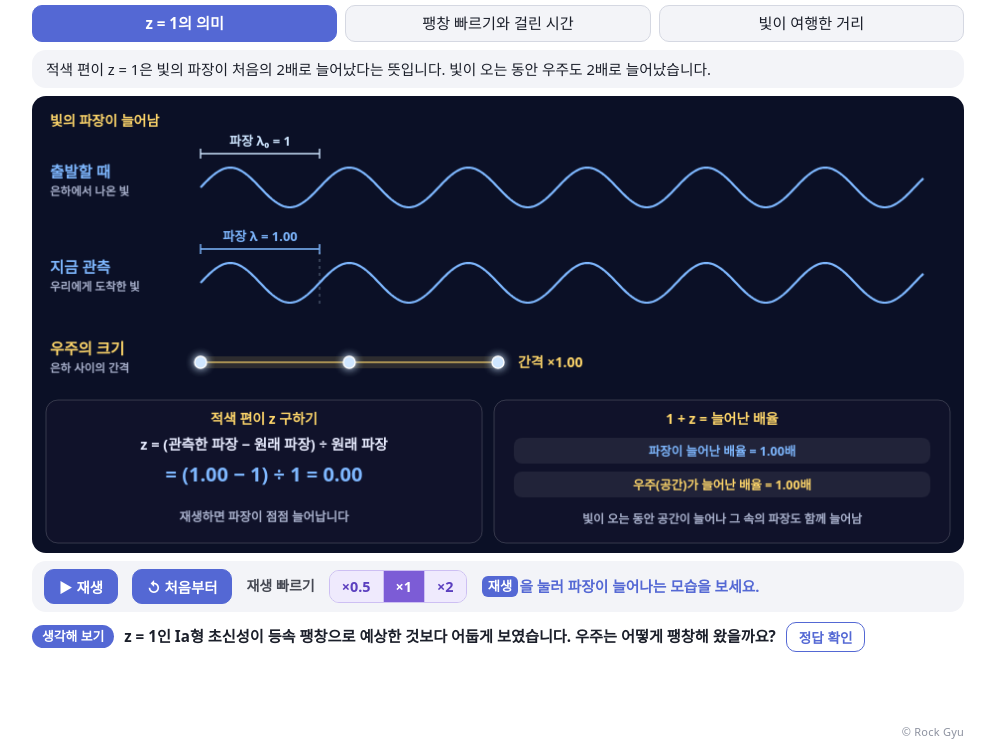
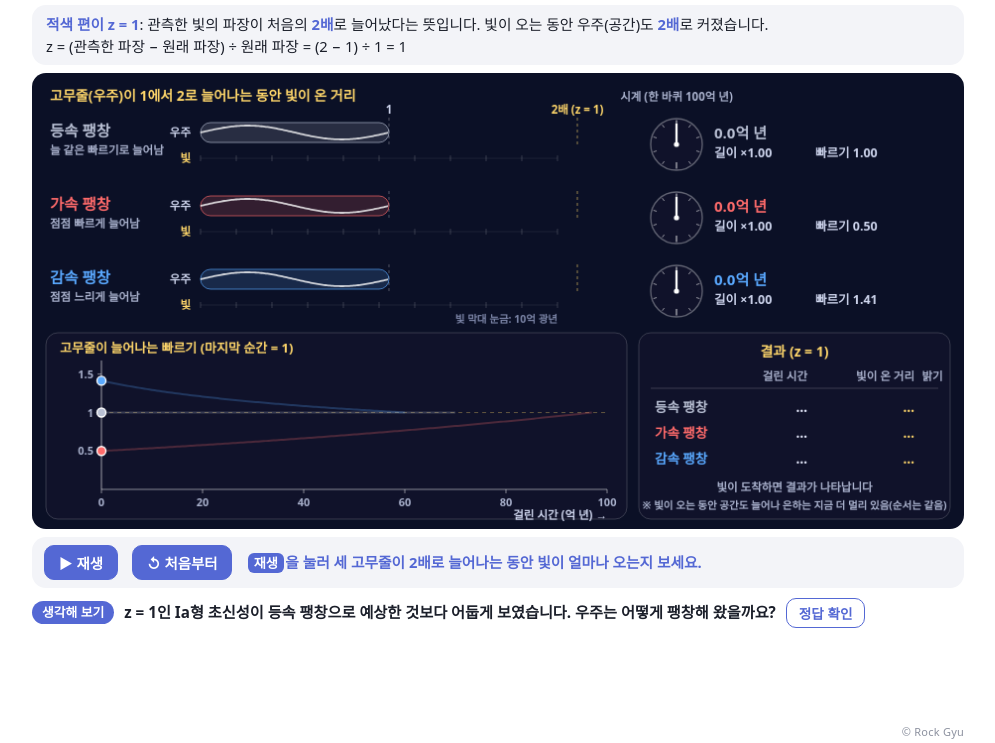
Before and after one commit to RockGyu-Lab/Earth-Test-Lab, a plain HTML site: page accel_universe.html in a window 1280 px wide. Shown: the part 57-800 px from the top of the page, without its empty margins (142-1137 px from the left). Drawn offline with Linux system fonts and the light colour scheme; a web font is replaced by a local one.

Commit message:
가속 팽창하는 우주: 탭을 없애고 한 화면으로 합침(z = 1 의미는 위 설명 상자로, 고무줄 아래에 빛이 온 거리 막대), 재생 빠르기 단추 없앰(1초에 10억 년 고정)
Co-Authored-By: Claude Opus 5.5 <noreply@anthropic.com>

```diff
--- a/accel_universe.html
+++ b/accel_universe.html
@@ -27,9 +27,7 @@ main{max-width:max(560px,min(960px,calc((100dvh - 300px) * 2.043 + 28px)))}
 .back:hover{background:var(--bline)}
 .note{margin-bottom:8px;background:var(--card);border-radius:14px;padding:8px 14px;font-size:.92rem}
 .note p{margin:0}
-.tabs{display:grid;grid-template-columns:repeat(3,1fr);gap:8px;margin:0 0 8px}
-.tabs button{padding:8px 8px;font-size:.95rem;line-height:1.3;border:1px solid var(--bd);border-radius:10px;background:var(--card);color:var(--fg);cursor:pointer}
-.tabs button[aria-selected="true"]{background:var(--acc);border-color:var(--acc);color:var(--on-acc);font-weight:700}
+.note .em{color:var(--acc)}
 canvas{display:block;width:100%;height:auto;aspect-ratio:940/460;border-radius:14px;background:#0b1026;box-shadow:0 0 0 1px var(--frame)}
 /* 그림 아래 조작 줄 */
 .ctl{display:flex;flex-wrap:wrap;gap:8px 14px;align-items:center;margin-top:8px;padding:8px 12px;border-radius:14px;background:var(--card)}
@@ -68,17 +66,11 @@ canvas{display:block;width:100%;height:auto;aspect-ratio:940/460;border-radius:1
 <main>
 <!-- 학습실과 탐구 번호가 정해지면 제목 앞에 <p class="pnum">탐구 NN</p>을 넣고, 돌아가기 링크를 그 학습실 메뉴로 바꿀 것 -->
 <div class="titlebar"><h1>가속 팽창하는 우주</h1><a class="back" href="./index.html">← Earth Test Lab</a></div>
-<div class="tabs" role="tablist" aria-label="학습 메뉴">
- <button role="tab" aria-selected="true">z = 1의 의미</button>
- <button role="tab" aria-selected="false" tabindex="-1">팽창 빠르기와 걸린 시간</button>
- <button role="tab" aria-selected="false" tabindex="-1">빛이 여행한 거리</button>
-</div>
-<div class="note"><p id="note"></p></div>
-<canvas id="cv" width="940" height="460" aria-label="적색 편이 z = 1인 빛의 파장이 두 배로 늘어나는 모습과, 등속·가속·감속 팽창하는 우주가 두 배로 커지는 데 걸리는 시간 비교"></canvas>
+<div class="note"><p><b class="em">적색 편이 z = 1</b>: 관측한 빛의 파장이 처음의 <b class="em">2배</b>로 늘어났다는 뜻입니다. 빛이 오는 동안 우주(공간)도 <b class="em">2배</b>로 커졌습니다.</p>
+<p>z = (관측한 파장 − 원래 파장) ÷ 원래 파장 = (2 − 1) ÷ 1 = 1</p></div>
+<canvas id="cv" width="940" height="460" aria-label="등속·가속·감속 팽창하는 세 고무줄(우주)이 1에서 2로 늘어나는 동안 걸린 시간과 그동안 빛이 온 거리, 늘어나는 빠르기 그래프"></canvas>
 <div class="ctl">
  <button type="button" class="pb" id="play">▶ 재생</button><button type="button" class="pb" id="reset">↺ 처음부터</button>
- <span class="lb">재생 빠르기</span>
- <div class="bs" id="spd" role="group" aria-label="재생 빠르기"><button type="button" aria-pressed="false">×0.5</button><button type="button" class="on" aria-pressed="true">×1</button><button type="button" aria-pressed="false">×2</button></div>
  <span id="cue"></span>
 </div>
 <div class="ask"><span class="tag">생각해 보기</span><p>z = 1인 Ia형 초신성이 등속 팽창으로 예상한 것보다 어둡게 보였습니다. 우주는 어떻게 팽창해 왔을까요?</p><button type="button" class="open-think" id="thb">정답 확인</button></div>
@@ -98,9 +90,9 @@ const M=[
  {nm:'등속 팽창',sub:'늘 같은 빠르기로 늘어남',col:'#b9c0d4',T:70,L:t=>1+t/70,v:t=>1},
  {nm:'가속 팽창',sub:'점점 빠르게 늘어남',col:'#ff6b6b',T:140*Math.LN2,L:t=>Math.exp(t/140),v:t=>Math.exp(t/140)/2},
  {nm:'감속 팽창',sub:'점점 느리게 늘어남',col:'#5aa9ff',T:TN-T0,L:t=>2*Math.pow((t+T0)/TN,2/3),v:t=>Math.pow((t+T0)/TN,-1/3)}];
-// v: 고무줄이 늘어나는 빠르기 dL/dt (마지막 순간 = 1로 나타냄)
-const TMAX=[70,M[1].T,M[1].T];
-let tab=0,t=0,play=false,SP=1;
+// v: 고무줄이 늘어나는 빠르기 dL/dt (마지막 순간 = 1로 나타냄). 빛은 1억 년에 1억 광년을 옴
+const TMAX=M[1].T;
+let t=0,play=false;
 
 // ---------- 그리기 도구 ----------
 const cv=document.getElementById('cv'),ctx=cv.getContext('2d'),W=940,HH=460;
@@ -111,137 +103,77 @@ function rr(x,y,w,h,r,fill,stroke){ctx.beginPath();ctx.roundRect(x,y,w,h,r);if(f
 function line(x1,y1,x2,y2,c,w=1,dash){ctx.beginPath();ctx.setLineDash(dash||[]);ctx.moveTo(x1,y1);ctx.lineTo(x2,y2);ctx.strokeStyle=c;ctx.lineWidth=w;ctx.stroke();ctx.setLineDash([])}
 function dot(x,y,r,c,st){ctx.beginPath();ctx.arc(x,y,r,0,7);ctx.fillStyle=c;ctx.fill();if(st){ctx.strokeStyle=st;ctx.lineWidth=1.4;ctx.stroke()}}
 const f1=v=>v.toFixed(1),f2=v=>v.toFixed(2);
-// 파동: x0부터 길이 len만큼, 파장 lam(px), 진폭 A
 function wave(x0,y,len,lam,A,c,w=2.2){ctx.beginPath();for(let x=0;x<=len;x+=1.5){const yy=y-A*Math.sin(2*Math.PI*x/lam);x?ctx.lineTo(x0+x,yy):ctx.moveTo(x0,yy)}ctx.strokeStyle=c;ctx.lineWidth=w;ctx.stroke()}
-// 위쪽 괄호 + 이름
-function brace(x1,x2,y,s,c){line(x1,y,x2,y,c,1.4);line(x1,y-5,x1,y+5,c,1.4);line(x2,y-5,x2,y+5,c,1.4);T(s,(x1+x2)/2,y-8,{al:'center',c,sz:13})}
 // 시계: 0~100억 년 한 바퀴, 지난 시간만큼 색칠
 function clock(x,y,r,tt,col,done){ctx.beginPath();ctx.arc(x,y,r,0,7);ctx.fillStyle='#10122a';ctx.fill();ctx.strokeStyle='rgba(255,255,255,.35)';ctx.lineWidth=1.4;ctx.stroke();
  const a0=-Math.PI/2,a1=a0+2*Math.PI*Math.min(tt,100)/100;
  if(tt>0){ctx.beginPath();ctx.moveTo(x,y);ctx.arc(x,y,r-3,a0,a1);ctx.closePath();ctx.fillStyle=col+(done?'77':'55');ctx.fill()}
  for(let k=0;k<10;k++){const a=a0+k*Math.PI/5,q=k%5==0?r-8:r-5;line(x+Math.cos(a)*q,y+Math.sin(a)*q,x+Math.cos(a)*(r-1.5),y+Math.sin(a)*(r-1.5),'rgba(255,255,255,.55)',k%5==0?1.6:1)}
  line(x,y,x+Math.cos(a1)*(r-5),y+Math.sin(a1)*(r-5),'#fff',2.2);dot(x,y,2.6,'#fff')}
-function rowName(m,y){T(m.nm,18,y-2,{c:m.col,sz:15.5,w:800});T(m.sub,18,y+16,{c:'#a9b1cc',sz:11.5,w:600})}
 function card(x,y,w,h,title){rr(x,y,w,h,12,'#10122a','rgba(255,255,255,.18)');if(title)T(title,x+w/2,y+24,{al:'center',c:'#ffd76b',sz:14})}
-function pill(x,y,w,s,c,bg){rr(x,y,w,26,8,bg||'rgba(255,255,255,.07)');T(s,x+w/2,y+17.5,{al:'center',c:c||'#e8ecff',sz:12.5})}
-const lerp=(a,b,k)=>a+(b-a)*k;
-function mix(c1,c2,k){const p=s=>[1,3,5].map(i=>parseInt(s.slice(i,i+2),16));const a=p(c1),b=p(c2);return 'rgb('+a.map((v,i)=>Math.round(lerp(v,b[i],k))).join(',')+')'}
 
-// ---------- 탭 1: z = 1의 의미 ----------
-function draw1(){const L=1+Math.min(t,70)/70,k=L-1,X=170,LEN=730,LAM=120;
- T('빛의 파장이 늘어남',18,30,{c:'#ffd76b',sz:14});
- // 출발할 때의 파동
- rowName({nm:'출발할 때',sub:'은하에서 나온 빛',col:'#7fb8ff'},84);
- wave(X,92,LEN,LAM,20,'#7fb8ff');brace(X,X+LAM,58,'파장 λ₀ = 1','#cfe6ff');
- // 지금 관측한 파동
- const col=mix('#7fb8ff','#ff6b6b',k);
- rowName({nm:'지금 관측',sub:'우리에게 도착한 빛',col:col},180);
- line(X+LAM,150,X+LAM,212,'rgba(207,230,255,.45)',1,[3,4]);
- wave(X,188,LEN,LAM*L,20,col);brace(X,X+LAM*L,154,`파장 λ = ${f2(L)}`,col);
- // 우주(공간)의 크기
- rowName({nm:'우주의 크기',sub:'은하 사이의 간격',col:'#ffd76b'},262);
- const U=150;ctx.lineCap='round';line(X,268,X+U*2*L,268,'rgba(255,215,107,.14)',12);line(X,268,X+U*2*L,268,'rgba(255,215,107,.6)',2);ctx.lineCap='butt';
- for(let j=0;j<=2;j++){const x=X+j*U*L;ctx.shadowColor='#cfe6ff';ctx.shadowBlur=8;dot(x,268,6,'#cfe6ff','#fff');ctx.shadowBlur=0}
-
- T(`간격 ×${f2(L)}`,X+U*2*L+20,273,{c:'#ffd76b',sz:14});
- // 아래: 식 정리
- card(14,306,440,144,'적색 편이 z 구하기');
- T('z = (관측한 파장 − 원래 파장) ÷ 원래 파장',234,356,{al:'center',sz:14.5,c:'#e8ecff'});
- T(`= (${f2(L)} − 1) ÷ 1 = ${f2(L-1)}`,234,388,{al:'center',sz:20,w:800,c:col});
- T(k>=1?'파장이 2배가 되면 z = 1':'재생하면 파장이 점점 늘어납니다',234,428,{al:'center',sz:12.5,c:'#a9b1cc',w:600});
- card(466,306,460,144,'1 + z = 늘어난 배율');
- pill(486,344,420,`파장이 늘어난 배율 = ${f2(L)}배`,col);
- pill(486,378,420,`우주(공간)가 늘어난 배율 = ${f2(L)}배`,'#ffd76b');
- T('빛이 오는 동안 공간이 늘어나 그 속의 파장도 함께 늘어남',696,430,{al:'center',sz:12,c:'#a9b1cc',w:600})}
-
-// ---------- 탭 2: 팽창 빠르기와 걸린 시간 ----------
-const X0=170,U2=190,RY=[78,150,222];
-function draw2(){T('고무줄(우주)이 1에서 2로 늘어나는 동안 걸린 시간',18,30,{c:'#ffd76b',sz:14});
- line(X0+U2,44,X0+U2,244,'rgba(255,255,255,.28)',1,[4,4]);line(X0+U2*2,44,X0+U2*2,244,'rgba(255,215,107,.5)',1,[4,4]);
- T('1',X0+U2,40,{al:'center',c:'#cfd6ee',sz:12});T('2 (z = 1)',X0+U2*2,40,{al:'center',c:'#ffd76b',sz:12});
- T('시계 (한 바퀴 100억 년)',650,30,{al:'center',c:'#a9b1cc',sz:11.5,w:600});
- M.forEach((m,i)=>{const y=RY[i],tt=Math.min(t,m.T),L=m.L(tt),done=t>=m.T;rowName(m,y);
-  // 두꺼운 고무줄 + 그 위의 한 파장
-  rr(X0,y-12,U2*L,24,12,m.col+'2a',m.col+'aa');
-  wave(X0,y,U2*L,U2*L,8,'#ffffffcc',1.8);dot(X0,y,3.5,'#fff');
-  clock(650,y,26,tt,m.col,done);
-  T(`${f1(tt)}억 년`,688,y-4,{c:m.col,sz:15,w:800});
-  T(done?'2배 도착!':`길이 ×${f2(L)}`,688,y+15,{c:done?'#ffd76b':'#cfd6ee',sz:12.5,w:600});
-  T(`빠르기 ${f2(m.v(tt))}`,790,y+15,{c:'#cfd6ee',sz:12.5,w:600})});
+// ---------- 그림 ----------
+const X0=170,U=190,PL=3.6,BY=[60,134,208];   // U: 고무줄 길이 1의 px, PL: 1억 광년의 px, BY: 고무줄 줄의 y (빛 막대는 그 아래 26px)
+function draw(){ctx.clearRect(0,0,W,HH);
+ T('고무줄(우주)이 1에서 2로 늘어나는 동안 빛이 온 거리',18,28,{c:'#ffd76b',sz:14});
+ T('시계 (한 바퀴 100억 년)',650,28,{al:'center',c:'#a9b1cc',sz:11.5,w:600});
+ M.forEach((m,i)=>{const y=BY[i],ly=y+26,tt=Math.min(t,m.T),L=m.L(tt),done=t>=m.T;
+  T(m.nm,18,y+4,{c:m.col,sz:15.5,w:800});T(m.sub,18,y+22,{c:'#a9b1cc',sz:11.5,w:600});
+  // 고무줄(우주)과 그 위의 한 파장, 길이 1과 2 표시
+  T('우주',X0-10,y+4,{al:'right',c:'#cfd6ee',sz:11.5,w:600});
+  rr(X0,y-10,U*L,20,10,m.col+'2a',m.col+'aa');wave(X0,y,U*L,U*L,7,'#ffffffcc',1.8);
+  line(X0+U,y-15,X0+U,y+15,'rgba(255,255,255,.3)',1,[3,3]);line(X0+U*2,y-15,X0+U*2,y+15,'rgba(255,215,107,.6)',1,[3,3]);
+  if(i==0){T('1',X0+U,y-19,{al:'center',c:'#cfd6ee',sz:11.5});T('2배 (z = 1)',X0+U*2,y-19,{al:'center',c:'#ffd76b',sz:11.5})}
+  // 빛이 온 거리: 모두 같은 빠르기로 자라다가 고무줄이 2배가 되면 멈춤
+  T('빛',X0-10,ly+4,{al:'right',c:'#ffd76b',sz:11.5});
+  for(let d=0;d<=100;d+=10)line(X0+d*PL,ly-3,X0+d*PL,ly+3,'rgba(255,255,255,.18)',1);
+  line(X0,ly,X0+100*PL,ly,'rgba(255,255,255,.08)',1);
+  if(tt>0){ctx.lineCap='round';line(X0,ly,X0+tt*PL,ly,done?'rgba(255,215,107,.85)':'rgba(255,215,107,.6)',5);ctx.lineCap='butt';
+   if(!done){ctx.shadowColor='#ffd76b';ctx.shadowBlur=10;dot(X0+tt*PL,ly,5,'#ffd76b','#7a5a00');ctx.shadowBlur=0}
+   else T(`${f1(m.T)}억 광년`,X0+tt*PL+10,ly+4,{c:'#ffd76b',sz:12})}
+  // 오른쪽: 시계와 숫자
+  clock(650,y+12,26,tt,m.col,done);
+  T(`${f1(tt)}억 년`,688,y+6,{c:m.col,sz:15,w:800});
+  T(done?'2배 도착!':`길이 ×${f2(L)}`,688,y+25,{c:done?'#ffd76b':'#cfd6ee',sz:12.5,w:600});
+  T(`빠르기 ${f2(m.v(tt))}`,790,y+25,{c:'#cfd6ee',sz:12.5,w:600})});
+ T('빛 막대 눈금: 10억 광년',X0+100*PL,BY[2]+44,{al:'right',c:'#7d86a8',sz:10.5,w:600});
  // 아래 왼쪽: 늘어나는 빠르기 그래프
- rr(14,256,586,194,12,'#10122a','rgba(255,255,255,.18)');
- const gx0=70,gx1=580,gy0=420,gy1=290,gx=s=>gx0+s/100*(gx1-gx0),gy=v=>gy0-v/1.6*(gy0-gy1);
- T('고무줄이 늘어나는 빠르기 (마지막 순간 = 1)',28,276,{c:'#ffd76b',sz:13});
+ rr(14,262,586,188,12,'#10122a','rgba(255,255,255,.18)');
+ const gx0=70,gx1=580,gy0=420,gy1=296,gx=s=>gx0+s/100*(gx1-gx0),gy=v=>gy0-v/1.6*(gy0-gy1);
+ T('고무줄이 늘어나는 빠르기 (마지막 순간 = 1)',28,282,{c:'#ffd76b',sz:13});
  line(gx0,gy0,gx1,gy0,'rgba(255,255,255,.5)',1.2);line(gx0,gy0,gx0,gy1-6,'rgba(255,255,255,.5)',1.2);
- for(let s=0;s<=100;s+=20){line(gx(s),gy0,gx(s),gy0+4,'rgba(255,255,255,.5)');T(s?s+'':'0',gx(s),gy0+17,{al:'center',sz:11,c:'#a9b1cc',w:600})}
+ for(let s=0;s<=100;s+=20){line(gx(s),gy0,gx(s),gy0+4,'rgba(255,255,255,.5)');T(s+'',gx(s),gy0+17,{al:'center',sz:11,c:'#a9b1cc',w:600})}
  T('걸린 시간 (억 년) →',gx1,gy0+30,{al:'right',sz:11.5,c:'#cfd6ee',w:600});
  [0.5,1,1.5].forEach(v=>{line(gx0-4,gy(v),gx0,gy(v),'rgba(255,255,255,.5)');T(v+'',gx0-8,gy(v)+4,{al:'right',sz:11,c:'#a9b1cc',w:600})});
  line(gx0,gy(1),gx1,gy(1),'rgba(255,215,107,.35)',1,[4,4]);
- M.forEach(m=>{const pth=(a,b,c,w)=>{ctx.beginPath();for(let s=a;s<=b+1e-9;s+=.5){const x=gx(Math.min(s,b)),y=gy(m.v(Math.min(s,b)));s==a?ctx.moveTo(x,y):ctx.lineTo(x,y)}ctx.strokeStyle=c;ctx.lineWidth=w;ctx.stroke()};
-  pth(0,m.T,m.col+'40',2);const tt=Math.min(t,m.T);if(tt>0)pth(0,tt,m.col,2.8);
-  dot(gx(tt),gy(m.v(tt)),4.5,m.col,'#fff')});
- if(t>=M[1].T)T('마지막 순간의 빠르기는 셋 다 같음',gx(68),gy(1)-10,{al:'center',sz:12,c:'#ffd76b'});
- // 아래 오른쪽: 핵심
- card(612,256,314,194,'핵심');
- pill(626,292,286,'z = 1: 세 고무줄 모두 1 → 2배');
- pill(626,324,286,'마지막 순간의 빠르기는 셋 다 같음');
- pill(626,356,286,'처음에 느리게 늘어날수록 오래 걸림','#ffd76b','rgba(255,215,107,.12)');
- M.forEach((m,i)=>{const x=626+i*97,done=t>=m.T;rr(x,392,92,46,8,m.col+'22',m.col+'88');
-  T(m.nm.slice(0,2),x+46,410,{al:'center',c:m.col,sz:12.5});T(done?f1(m.T)+'억 년':'…',x+46,430,{al:'center',c:'#fff',sz:13.5,w:800})})}
-
-// ---------- 탭 3: 빛이 여행한 거리 ----------
-const P3=5;   // px / 억 광년
-function draw3(){T('빛은 어느 우주에서나 같은 빠르기로 옴',18,30,{c:'#ffd76b',sz:14});
- for(let d=0;d<=100;d+=10){const x=X0+d*P3;line(x,48,x,244,'rgba(255,255,255,'+(d%50?'.07':'.16')+')',1);if(d%20==0)T(d?d+'':'0',x,46,{al:'center',sz:11,c:'#a9b1cc',w:600})}
- T('억 광년',X0+100*P3+8,46,{sz:11,c:'#a9b1cc',w:600});
- T('시계',715,30,{al:'center',c:'#a9b1cc',sz:11.5,w:600});
- M.forEach((m,i)=>{const y=RY[i],d=m.T,tt=Math.min(t,d),arr=t>=d,gx=X0+d*P3,px=X0+(d-tt)*P3;rowName(m,y);
-  line(X0,y,gx,y,'rgba(255,255,255,.18)',1.2);
-  dot(X0,y,3.5,'#fff');if(i==0)T('우리',X0,y-12,{al:'center',c:'#cfe6ff',sz:11.5});
-  // 은하(초신성)
-  ctx.shadowColor=m.col;ctx.shadowBlur=12;dot(gx,y,7,m.col,'#fff');ctx.shadowBlur=0;
-  // 빛: 은하에서 출발해 일정한 빠르기로 우리에게 옴
-  if(t>0){line(px,y,gx,y,'rgba(255,215,107,.5)',3);if(!arr){ctx.shadowColor='#ffd76b';ctx.shadowBlur=10;dot(px,y,5,'#ffd76b','#7a5a00');ctx.shadowBlur=0}}
-  clock(715,y,24,tt,m.col,arr);
-  T(`${f1(tt)}억 년`,750,y-4,{c:m.col,sz:15,w:800});
-  T(arr?`거리 ${f1(d)}억 광년`:'빛이 오는 중',750,y+15,{c:arr?'#ffd76b':'#cfd6ee',sz:12.5,w:600})});
- // 아래 왼쪽: 거리 계산
- card(14,256,586,194,'빛이 여행한 거리 = 빛의 속도 × 걸린 시간');
- const cx=[40,250,470];T('우주',cx[0],302,{sz:12,c:'#a9b1cc',w:600});T('걸린 시간',cx[1],302,{al:'right',sz:12,c:'#a9b1cc',w:600});T('빛이 여행한 거리',cx[2],302,{al:'right',sz:12,c:'#a9b1cc',w:600});
- line(30,310,584,310,'rgba(255,255,255,.18)');
- M.forEach((m,i)=>{const y=334+i*28,arr=t>=m.T;T(m.nm,cx[0],y,{c:m.col,sz:14});T(arr?f1(m.T)+'억 년':'…',cx[1],y,{al:'right',sz:14});T(arr?f1(m.T)+'억 광년':'…',cx[2],y,{al:'right',sz:14,c:'#ffd76b'})});
- T('※ 빛이 오는 동안에도 공간이 늘어나므로 은하는 지금 이보다 더 멀리 있습니다.',30,420,{sz:11.5,c:'#a9b1cc',w:600});
- T('   그래도 빛이 오래 걸린 은하일수록 더 멀다는 순서는 같습니다.',30,438,{sz:11.5,c:'#a9b1cc',w:600});
- // 아래 오른쪽: 초신성의 밝기
- card(612,256,314,194,'Ia형 초신성의 밝기');
- M.forEach((m,i)=>{const x=666+i*104,y=338,arr=t>=m.T,b=Math.pow(60.3/m.T,2);
-  if(arr){const g=ctx.createRadialGradient(x,y,0,x,y,34*b);g.addColorStop(0,'rgba(255,250,230,'+Math.min(1,b)+')');g.addColorStop(1,'rgba(255,250,230,0)');ctx.fillStyle=g;ctx.beginPath();ctx.arc(x,y,34*b,0,7);ctx.fill();dot(x,y,3*Math.sqrt(b)+1,'#fff')}
-  else T('?',x,y+6,{al:'center',sz:18,c:'#5a6080'});
-  T(m.nm.slice(0,2),x,388,{al:'center',c:m.col,sz:13})});
- T(t>=M[1].T?'멀수록 어둡게 보임':'빛이 도착하면 밝기를 비교',769,418,{al:'center',sz:12.5,c:t>=M[1].T?'#ffd76b':'#a9b1cc'});
- if(t>=M[1].T)T('→ 가속 팽창 우주의 초신성이 가장 어두움',769,438,{al:'center',sz:12,c:'#ffd76b'})}
-
-function draw(){ctx.clearRect(0,0,W,HH);[draw1,draw2,draw3][tab]()}
+ M.forEach(m=>{const pth=(b,c,w)=>{ctx.beginPath();for(let s=0;s<=b+1e-9;s+=.5){const q=Math.min(s,b),x=gx(q),y=gy(m.v(q));s?ctx.lineTo(x,y):ctx.moveTo(x,y)}ctx.strokeStyle=c;ctx.lineWidth=w;ctx.stroke()};
+  pth(m.T,m.col+'40',2);const tt=Math.min(t,m.T);if(tt>0)pth(tt,m.col,2.8);dot(gx(tt),gy(m.v(tt)),4.5,m.col,'#fff')});
+ if(t>=TMAX)T('마지막 순간의 빠르기는 셋 다 같음',gx(68),gy(1)-10,{al:'center',sz:12,c:'#ffd76b'});
+ // 아래 오른쪽: 결과
+ card(612,262,314,188,'결과 (z = 1)');
+ const cx=[628,782,890,908];
+ T('걸린 시간',cx[1],310,{al:'right',sz:11.5,c:'#a9b1cc',w:600});T('빛이 온 거리',cx[2],310,{al:'right',sz:11.5,c:'#a9b1cc',w:600});
+ line(624,318,914,318,'rgba(255,255,255,.18)');
+ M.forEach((m,i)=>{const y=342+i*26,done=t>=m.T;T(m.nm,cx[0],y,{c:m.col,sz:13.5});
+  T(done?f1(m.T)+'억 년':'…',cx[1],y,{al:'right',sz:13.5});T(done?f1(m.T)+'억 광년':'…',cx[2],y,{al:'right',sz:13.5,c:'#ffd76b'});
+  // 초신성 밝기: 멀수록 어둡게 (거리의 제곱에 반비례, 감속 = 1)
+  if(done){const b=Math.pow(60.3/m.T,2),r=9*b+3,g=ctx.createRadialGradient(cx[3],y-5,0,cx[3],y-5,r);g.addColorStop(0,'rgba(255,250,230,'+Math.min(1,.35+b*.65)+')');g.addColorStop(1,'rgba(255,250,230,0)');ctx.fillStyle=g;ctx.beginPath();ctx.arc(cx[3],y-5,r,0,7);ctx.fill()}});
+ T('밝기',cx[3],310,{al:'center',sz:11.5,c:'#a9b1cc',w:600});
+ T(t>=TMAX?'오래 걸릴수록 멀리서 출발 → 초신성이 어둡게 보임':'빛이 도착하면 결과가 나타납니다',769,422,{al:'center',sz:11.5,c:t>=TMAX?'#ffd76b':'#a9b1cc'});
+ T('※ 빛이 오는 동안 공간도 늘어나 은하는 지금 더 멀리 있음(순서는 같음)',769,440,{al:'center',sz:10.5,c:'#a9b1cc',w:600})}
 
 // ---------- 조작 ----------
 const $=id=>document.getElementById(id),cue=$('cue');
-const NOTES=['적색 편이 z = 1은 빛의 파장이 처음의 2배로 늘어났다는 뜻입니다. 빛이 오는 동안 우주도 2배로 늘어났습니다.',
- '세 우주 모두 고무줄이 1에서 2로 늘어납니다. 마지막 순간(지금)의 늘어나는 빠르기는 셋 다 같고, 과거의 빠르기만 다릅니다.',
- '빛의 속도는 일정하므로, 빛이 오래 걸렸을수록 먼 곳에서 출발했습니다.'];
-const ENDS=['파장이 2배가 되어 z = 1이 되었습니다.','세 시계의 걸린 시간과 그래프의 처음 빠르기를 비교해 보세요.','세 우주에서 빛이 여행한 거리와 초신성의 밝기를 비교해 보세요.'];
-function upd(){$('play').textContent=play?'⏸ 일시정지':'▶ 재생';$('note').textContent=NOTES[tab];
- if(t>=TMAX[tab]){cue.className='';cue.textContent=ENDS[tab]}
- else if(!play){cue.className='go';cue.innerHTML='<span class="kb">재생</span>을 눌러 '+['파장이 늘어나는 모습을 보세요.','세 고무줄이 2배로 늘어나는 모습을 보세요.','빛이 우리에게 오는 모습을 보세요.'][tab]}
- else{cue.className='';cue.textContent=['파장이 늘어난 배율과 우주가 늘어난 배율을 비교해 보세요.','어느 고무줄이 먼저 2배가 되는지 보세요.','어느 빛이 가장 오래 걸리는지 보세요.'][tab]}
+function upd(){$('play').textContent=play?'⏸ 일시정지':'▶ 재생';
+ if(t>=TMAX){cue.className='';cue.textContent='세 우주에서 걸린 시간과 빛이 온 거리, 처음의 늘어나는 빠르기를 비교해 보세요.'}
+ else if(!play){cue.className='go';cue.innerHTML='<span class="kb">재생</span>을 눌러 세 고무줄이 2배로 늘어나는 동안 빛이 얼마나 오는지 보세요.'}
+ else{cue.className='';cue.textContent='빛은 세 우주에서 같은 빠르기로 옵니다. 어느 고무줄이 가장 늦게 2배가 되는지 보세요.'}
  draw()}
-const tabs=[...document.querySelectorAll('.tabs button')];
-tabs.forEach((b,i)=>b.onclick=()=>{tab=i;tabs.forEach((x,j)=>{x.setAttribute('aria-selected',j==i);x.tabIndex=j==i?0:-1});t=0;play=false;upd()});
-$('play').onclick=()=>{if(t>=TMAX[tab])t=0;play=!play;upd()};
+$('play').onclick=()=>{if(t>=TMAX)t=0;play=!play;upd()};
 $('reset').onclick=()=>{t=0;play=false;upd()};
-[...$('spd').children].forEach((b,i,all)=>b.onclick=()=>{SP=[.5,1,2][i];all.forEach((x,j)=>{x.classList.toggle('on',j==i);x.setAttribute('aria-pressed',j==i)})});
 let last=performance.now();
 (function loop(now){const dt=Math.min(.1,(now-last)/1000);last=now;
- if(play){t=Math.min(TMAX[tab],t+dt*10*SP);if(t>=TMAX[tab]){play=false;upd()}else draw()}   // 기본 빠르기: 1초에 10억 년
+ if(play){t=Math.min(TMAX,t+dt*10);if(t>=TMAX){play=false;upd()}else draw()}   // 1초에 10억 년
  requestAnimationFrame(loop)})(last);
 const ov=$('ov'),close=()=>ov.hidden=true;$('thb').onclick=()=>{ov.hidden=false;$('thx').focus()};$('thx').onclick=close;
 ov.addEventListener('click',e=>{if(e.target===ov)close()});ov.addEventListener('keydown',e=>{if(e.key=='Escape')close()});
```
Also changed, not shown: 2 other files.
